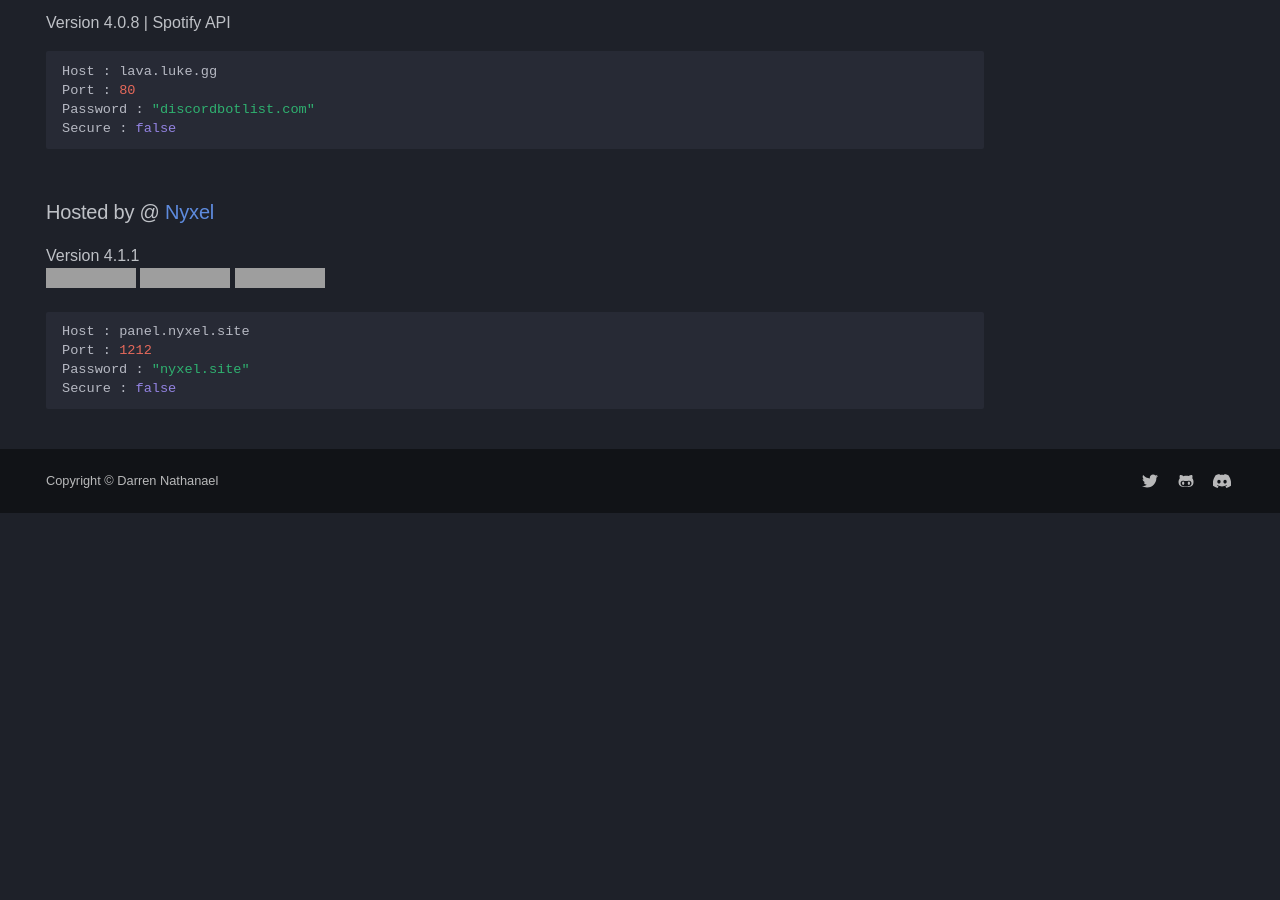
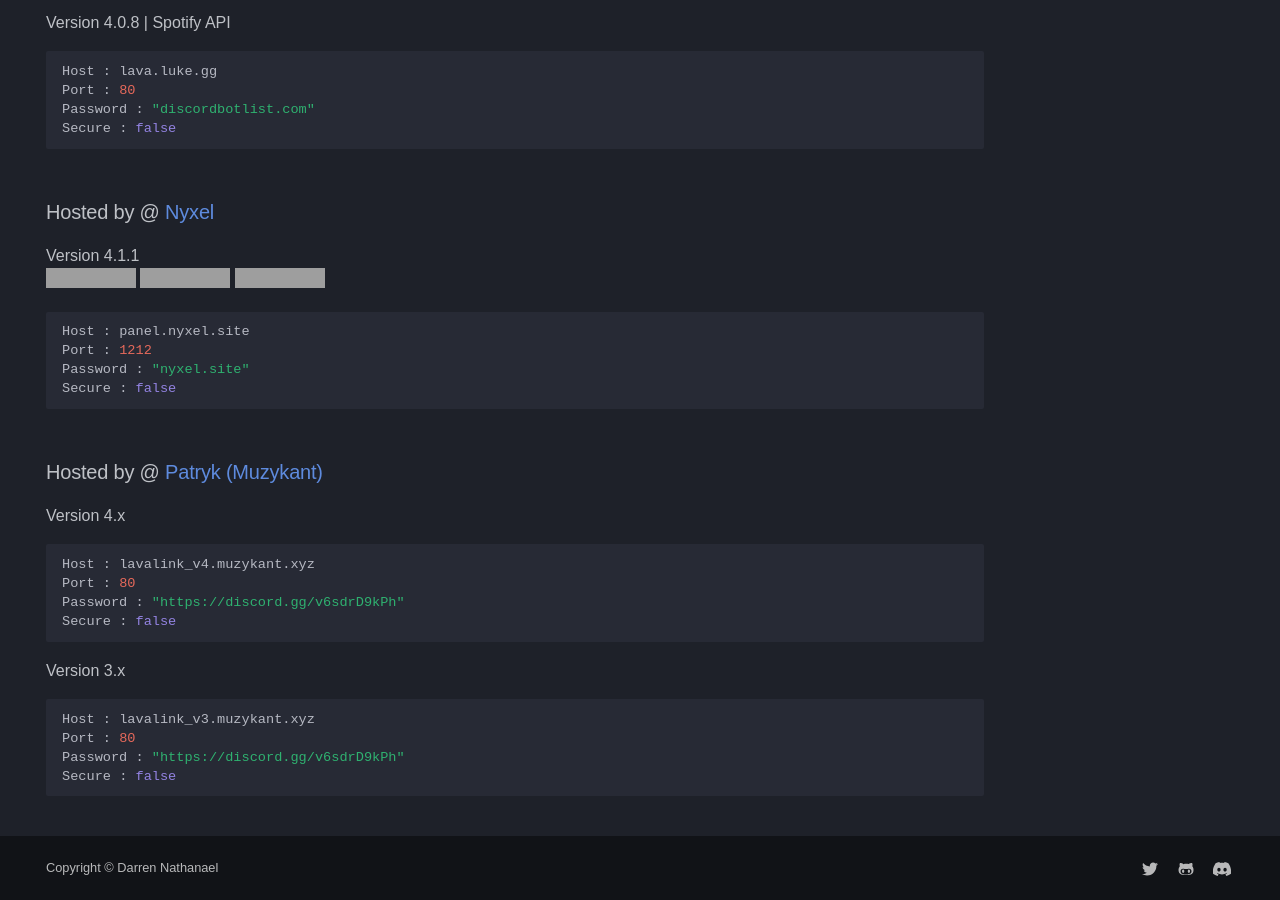
Before and after one commit to DarrenOfficial/lavalink-list, an MkDocs documentation site: the page built from docs/NoSSL/Lavalink-NonSSL.md, in a window 1280 px wide and 900 px high, scrolled down 3232 px. Built offline with MkDocs 1.6.1 and Material for MkDocs 9.7.7, drawn with Linux system fonts in a browser that asks for light colours; some web fonts are replaced; comment, search, counter and statistics services are not loaded; a style sheet for code colours, icons or effects is not loaded; before the commit the page ends 3745 px from its top, so only the background shows below that; some of the changed text lies outside the part shown; grey boxes are pictures that could not be loaded.

Commit message:
Update Lavalink-NonSSL.md

````diff
--- a/docs/NoSSL/Lavalink-NonSSL.md
+++ b/docs/NoSSL/Lavalink-NonSSL.md
@@ -164,3 +164,19 @@ Port : 1212
 Password : "nyxel.site"
 Secure : false
 ```
+
+### Hosted by @ [Patryk (Muzykant)](https://discord.gg/v6sdrD9kPh)
+Version 4.x
+```bash
+Host : lavalink_v4.muzykant.xyz
+Port : 80
+Password : "https://discord.gg/v6sdrD9kPh"
+Secure : false
+```
+Version 3.x
+```bash
+Host : lavalink_v3.muzykant.xyz
+Port : 80
+Password : "https://discord.gg/v6sdrD9kPh"
+Secure : false
+```
````
